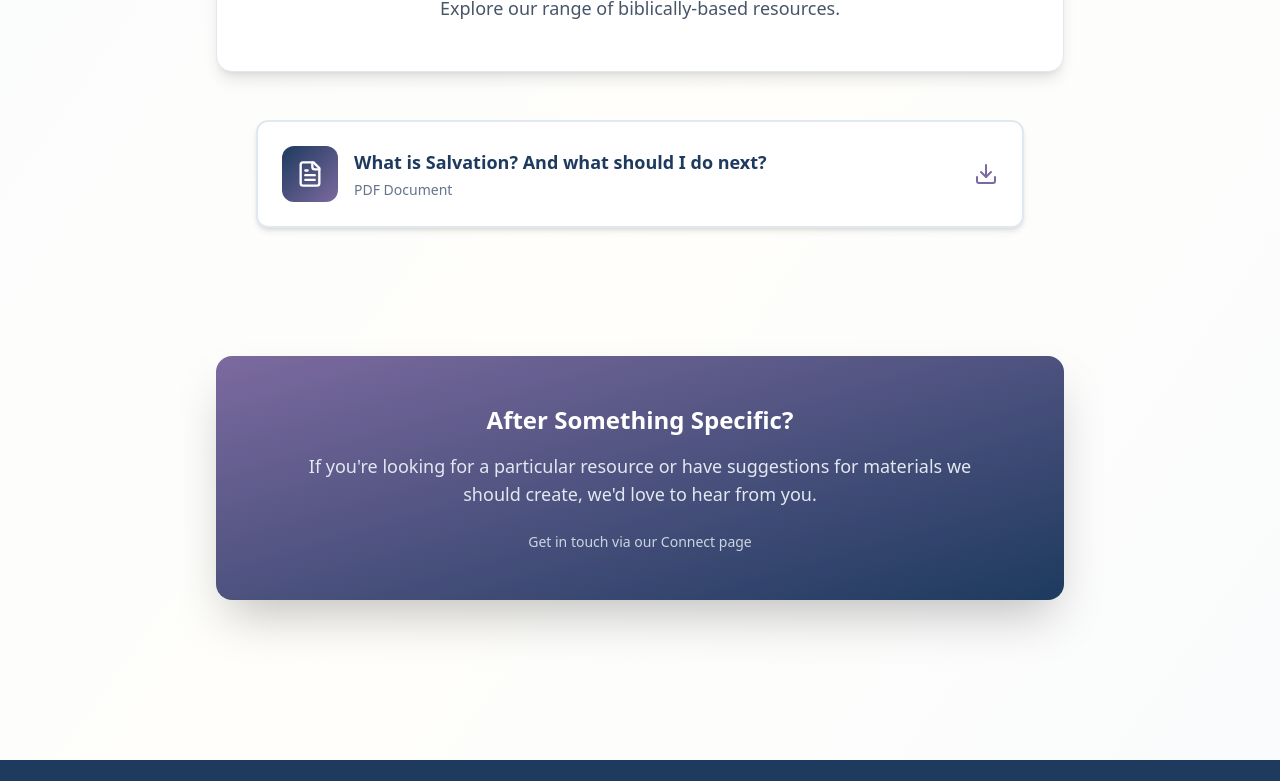
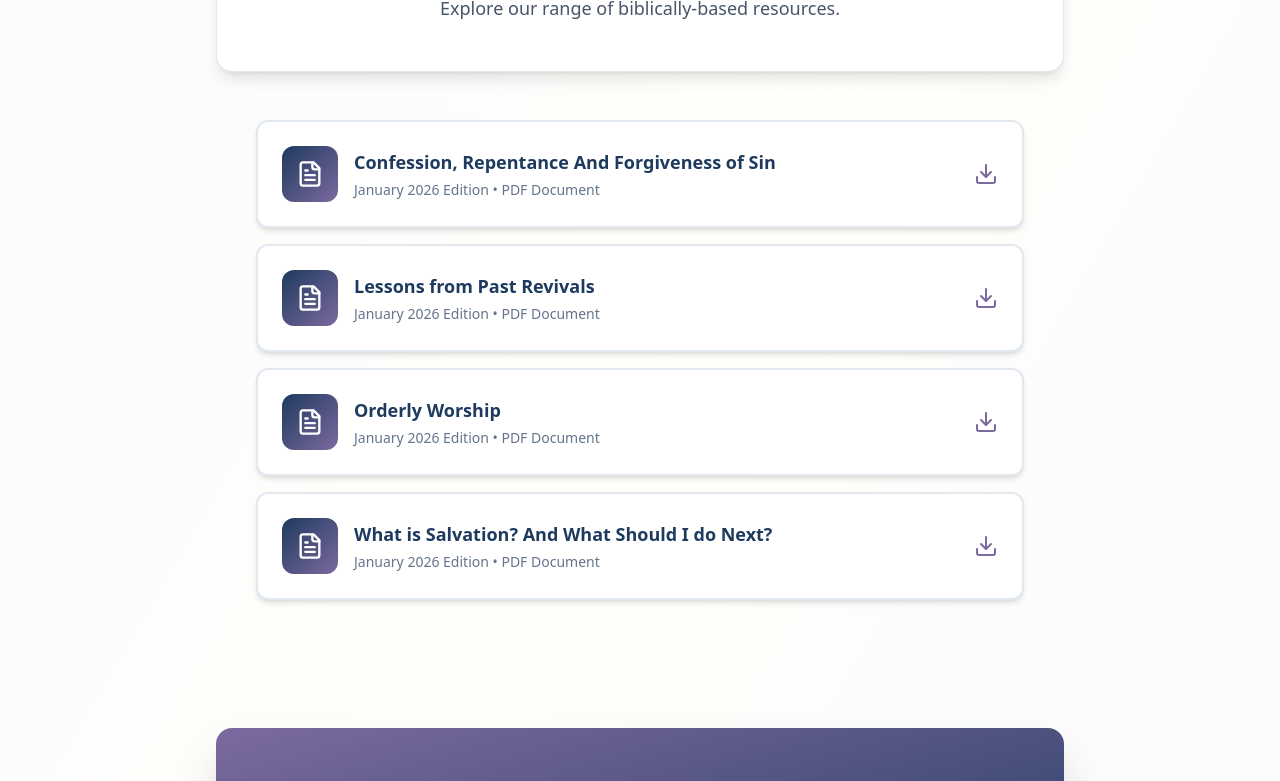
Before and after one commit to calebscott1892-bot/transformfreo, a React (Vite) app: page /Resources in a window 1280 px wide. Shown: the part 682-1463 px from the top of the page. Built offline with nearby package versions, Linux system fonts and the light colour scheme.

Commit message:
Update resources PDFs

```diff
--- a/src/pages/Resources.jsx
+++ b/src/pages/Resources.jsx
@@ -6,8 +6,24 @@ import { Download, FileText } from 'lucide-react';
 export default function Resources() {
     const resources = [
         {
-            title: 'What is Salvation? And what should I do next?',
-            url: 'https://qtrypzzcjebvfcihiynt.supabase.co/storage/v1/object/public/base44-prod/public/692045aca399a9594f748006/342fbd43b_TransformFremantleSalvationandNextStepsDec2025-1.pdf'
+            title: 'Confession, Repentance And Forgiveness of Sin',
+            url: 'https://pdflink.to/478b8144/',
+            edition: 'January 2026 Edition'
+        },
+        {
+            title: 'Lessons from Past Revivals',
+            url: 'https://pdflink.to/222ca705/',
+            edition: 'January 2026 Edition'
+        },
+        {
+            title: 'Orderly Worship',
+            url: 'https://pdflink.to/fb270c4c/',
+            edition: 'January 2026 Edition'
+        },
+        {
+            title: 'What is Salvation? And What Should I do Next?',
+            url: 'https://pdflink.to/8801e3fe/',
+            edition: 'January 2026 Edition'
         }
     ];
 
@@ -43,7 +59,7 @@ export default function Resources() {
                                 <h3 className="text-lg font-semibold text-[#1E3A5F] group-hover:text-[#7C6A9F] transition-colors mb-1">
                                     {resource.title}
                                 </h3>
-                                <p className="text-sm text-slate-500">PDF Document</p>
+                                <p className="text-sm text-slate-500">{resource.edition} • PDF Document</p>
                             </div>
                             <Download className="w-6 h-6 text-[#7C6A9F] group-hover:text-[#1E3A5F] transition-colors flex-shrink-0" strokeWidth={2} />
                         </a>
```
